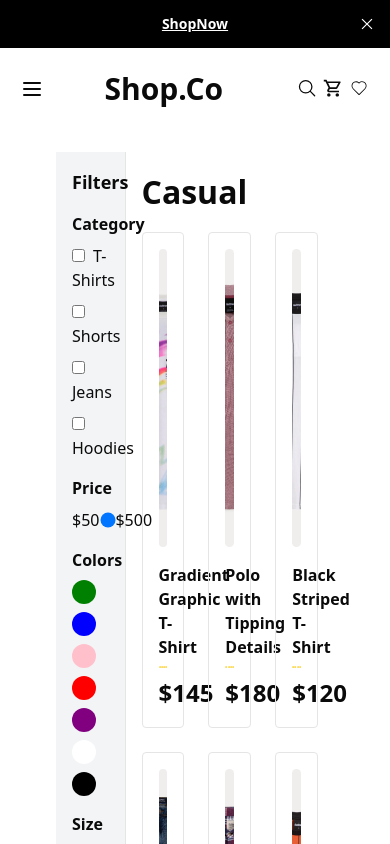
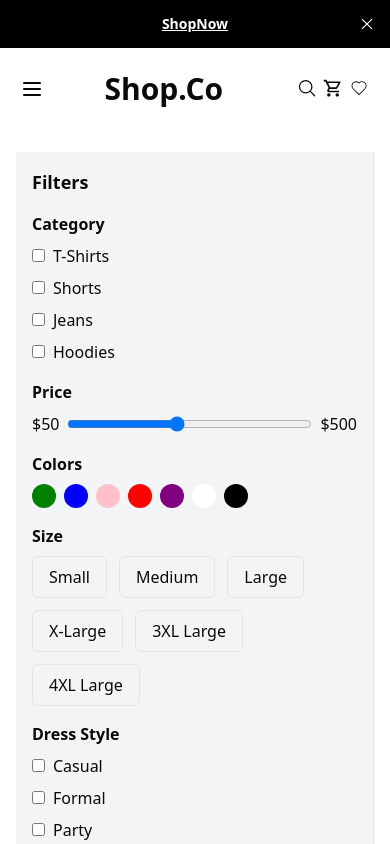
Before and after one commit to Muhammad-Ali-Asghar-Rizwan/GIAIC-Q2-Hackathon-2, a Next.js app: page /category in a window 390 px wide. Shown: the top 844 px of the page. Built offline with nearby package versions, Linux system fonts and the light colour scheme.

Commit message:
first commit

```diff
--- a/src/app/Arrival/page.tsx
+++ b/src/app/Arrival/page.tsx
@@ -77,7 +77,7 @@ const Arrival = () => {
           </div>
         ))}
       </div>
-        <Link href="/Category">
+        <Link href="/category">
       <div className='flex items-center justify-center mt-16'>
             <button className='h-[52px] w-[218px] border border-black rounded-[50px] hover:bg-black hover:text-white'>View All Products</button>
         </div>
--- a/src/app/Customers/page.tsx
+++ b/src/app/Customers/page.tsx
@@ -15,7 +15,7 @@ export default function Customer() {
       <div className='w-full max-w-[1100px] mb-12 flex flex-col gap-7 px-4'>
 
         {/* heading div */}
-        <div className='flex justify-between items-center h-[58px] flex-col sm:flex-row'>
+        <div className='flex flex-col sm:flex-row justify-between items-center'>
           <h1 className="text-[30px] sm:text-[48px] font-extrabold text-center sm:text-left">OUR HAPPY CUSTOMERS</h1>
           <div className='font-bold flex gap-4 mt-6 sm:mt-0'>
             <div><GoArrowLeft className='h-[24px] text-2xl' /></div>
@@ -24,10 +24,10 @@ export default function Customer() {
         </div>
 
         {/* div for boxes */}
-        <div className='flex  justify-center gap-8 sm:flex-row sm:justify-start'>
+        <div className=' flex justify-center gap-8 sm:flex-row sm:justify-start'>
 
           {/* Customer Box 1 */}
-          <div className='w-full sm:w-[400px] h-[280px] py-[28px] px-[32px] border-[1px] border-gray-700 rounded-[20px] flex flex-col gap-2 hover:shadow-xl hover:border-orange-500 hover:bg-gray-100 transition-all'>
+          <div className='w-full sm:w-[400px] md:w-[350px] h-[auto] py-[28px] px-[32px] border-[1px] border-gray-700 rounded-[20px] flex flex-col gap-2 hover:shadow-xl hover:border-orange-500 hover:bg-gray-100 transition-all'>
             <div className='flex gap-1'>
               <FaStar color="orange" size={20} />
               <FaStar color="orange" size={20} />
@@ -43,7 +43,7 @@ export default function Customer() {
           </div>
 
           {/* Customer Box 2 */}
-          <div className='w-full sm:w-[400px] h-[280px] py-[28px] px-[32px] border-[1px] border-gray-700 rounded-[20px] flex flex-col gap-2 hover:shadow-xl hover:border-orange-500 hover:bg-gray-100 transition-all'>
+          <div className='w-full sm:w-[400px] md:w-[350px] h-[auto] py-[28px] px-[32px] border-[1px] border-gray-700 rounded-[20px] flex flex-col gap-2 hover:shadow-xl hover:border-orange-500 hover:bg-gray-100 transition-all'>
             <div className='flex gap-1'>
               <FaStar color="orange" size={20} />
               <FaStar color="orange" size={20} />
@@ -59,7 +59,7 @@ export default function Customer() {
           </div>
 
           {/* Customer Box 3 */}
-          <div className='w-full sm:w-[400px] h-[280px] py-[28px] px-[32px] border-[1px] border-gray-700 rounded-[20px] flex flex-col gap-2 hover:shadow-xl hover:border-orange-500 hover:bg-gray-100 transition-all'>
+          <div className='w-full sm:w-[400px] md:w-[350px] h-[auto] py-[28px] px-[32px] border-[1px] border-gray-700 rounded-[20px] flex flex-col gap-2 hover:shadow-xl hover:border-orange-500 hover:bg-gray-100 transition-all'>
             <div className='flex gap-1'>
               <FaStar color="orange" size={20} />
               <FaStar color="orange" size={20} />
--- a/src/app/Selling/page.tsx
+++ b/src/app/Selling/page.tsx
@@ -80,7 +80,7 @@ const Selling = () => {
         {/* <Link href="/Category"> */}
       <div className='flex items-center justify-center mt-16'>
 
-            <button className='h-[52px] w-[218px] border border-black rounded-[50px] hover:bg-black hover:text-white'><Link href="/Category">View All Products</Link></button>
+            <button className='h-[52px] w-[218px] border border-black rounded-[50px] hover:bg-black hover:text-white'><Link href="/category">View All Products</Link></button>
         </div>
         {/* // </Link> */}
 
--- a/src/app/category/page.tsx
+++ b/src/app/category/page.tsx
@@ -3,9 +3,9 @@ import { FaStar } from "react-icons/fa";
 
 export default function Home() {
   return (
-    <div className="max-w-7xl mx-auto p-6 flex bg-red-60 px-14">
+    <div className="max-w-7xl mx-auto p-6 flex flex-col md:flex-row bg-red-60 px-4 md:px-14">
       {/* Sidebar */}
-      <aside className="w-1/4 p-4 border-r bg-gray-100">
+      <aside className="w-full md:w-1/4 p-4 border-r bg-gray-100 mb-6 md:mb-0">
         <h2 className="text-lg font-bold mb-4">Filters</h2>
 
         {/* Category Filter */}
@@ -79,9 +79,9 @@ export default function Home() {
       </aside>
 
       {/* Product Grid */}
-      <main className="w-3/4 p-4">
+      <main className="w-full md:w-3/4 p-4">
         <h1 className="text-[32px] font-bold mb-4">Casual</h1>
-        <div className="grid grid-cols-3 gap-6">
+        <div className="grid grid-cols-1 sm:grid-cols-2 md:grid-cols-3 gap-6">
           {[
             { name: "Gradient Graphic T-Shirt", price: "$145", img: "/images/brand1.png" },
             { name: "Polo with Tipping Details", price: "$180", img: "/images/brand2.png" },
@@ -94,16 +94,15 @@ export default function Home() {
               <img
                 src={item.img}
                 alt={item.name}
-                className="h-[298px] w-[295px] rounded-[20px] bg-[#F0EEED] object-cover mb-4"
+                className="h-[298px] w-full rounded-[20px] bg-[#F0EEED] object-cover mb-4"
               />
               <h3 className="font-bold mt-2">{item.name}</h3>
-              <div className='flex items-center  '>
-               <FaStar   className=' text-yellow-400'/>
-               <FaStar   className=' text-yellow-400'/>
-               <FaStar   className=' text-yellow-400'/>
-               <FaStar   className=' text-yellow-400'/>
-
-               </div>
+              <div className='flex items-center'>
+                <FaStar className='text-yellow-400' />
+                <FaStar className='text-yellow-400' />
+                <FaStar className='text-yellow-400' />
+                <FaStar className='text-yellow-400' />
+              </div>
               <p className="text-[24px] font-bold">{item.price}</p>
             </div>
           ))}
```
